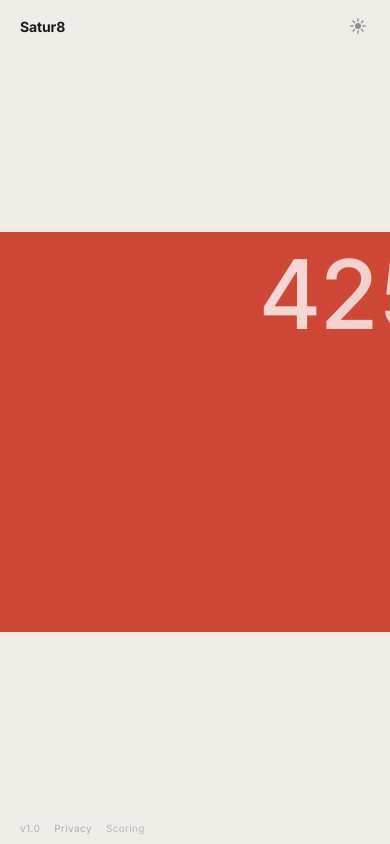
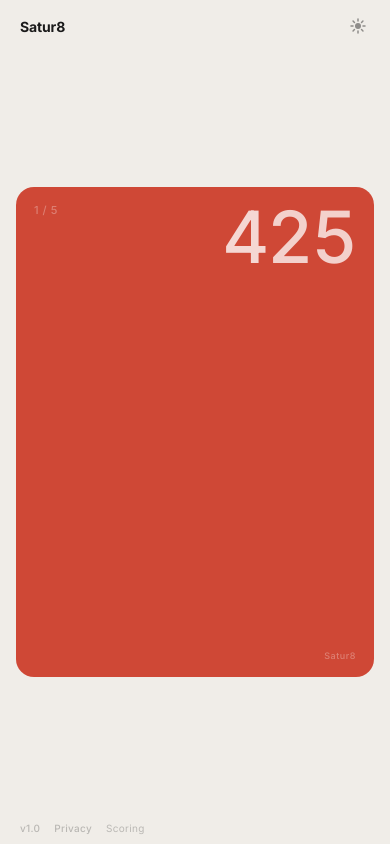
Before and after one commit to aryananand0409/satur8, a React (Vite) app: page / in a window 390 px wide. Both pictures are taken after a click on the button "play". Built offline with nearby package versions, Linux system fonts and the light colour scheme; a web font is replaced by a local one.

Commit message:
feat: mobile optimisation

```diff
--- a/index.html
+++ b/index.html
@@ -3,7 +3,7 @@
   <head>
     <meta charset="UTF-8" />
     <link rel="icon" type="image/svg+xml" href="/favicon.svg" />
-    <meta name="viewport" content="width=device-width, initial-scale=1.0" />
+    <meta name="viewport" content="width=device-width, initial-scale=1.0, maximum-scale=1.0" />
     <title>Satur8</title>
     <link href="https://fonts.googleapis.com/css2?family=Inter:ital,wght@0,200;0,300;0,400;0,500;0,700;0,900;1,200;1,300&display=swap" rel="stylesheet" />
   </head>
--- a/package.json
+++ b/package.json
@@ -10,6 +10,7 @@
     "preview": "vite preview"
   },
   "dependencies": {
+    "@vercel/analytics": "^2.0.1",
     "react": "^19.2.5",
     "react-dom": "^19.2.5"
   },
--- a/src/App.jsx
+++ b/src/App.jsx
@@ -120,8 +120,8 @@ function makeTheme(dark) {
 }
 
 // ── Constants ──────────────────────────────────────────────────────────────────
-const CARD_W = 520
-const CARD_H = 400
+const BASE_W = 520
+const BASE_H = 400
 const INTRO_W = 480
 const INTRO_H = 350
 const TOTAL_ROUNDS = 5
@@ -242,7 +242,7 @@ function IntroCard({ onPlay, t }) {
 const HOLD_MS = 300
 const SLIDE_MS = 180
 
-function MemorizeCard({ color, round, totalRounds, onDone }) {
+function MemorizeCard({ color, round, totalRounds, onDone, W = BASE_W, H = BASE_H, isMobile = false }) {
   const [stage, setStage] = useState('ready')
   const [wordOpacity, setWordOpacity] = useState(0)
   const [elapsed, setElapsed] = useState(0)
@@ -300,6 +300,9 @@ function MemorizeCard({ color, round, totalRounds, onDone }) {
 
   const countdown = Math.ceil((MEMORIZE_MS - elapsed) / 10)
   const display = String(Math.max(0, countdown)).padStart(3, '0')
+  const timerFontSize = isMobile
+    ? Math.min(80, Math.round(W * 0.20))
+    : Math.min(80, Math.round(W * 0.22))
 
   const wordLabel = stage === 'ready' ? 'ready'
                   : stage === 'set'   ? 'set'
@@ -308,8 +311,8 @@ function MemorizeCard({ color, round, totalRounds, onDone }) {
 
   return (
     <div style={{
-      width: CARD_W,
-      height: CARD_H,
+      width: W,
+      height: H,
       borderRadius: 18,
       background: bg,
       transition: 'background 0.25s ease',
@@ -323,25 +326,26 @@ function MemorizeCard({ color, round, totalRounds, onDone }) {
         </div>
       )}
 
-      <div style={{ position: 'absolute', top: 14, right: 18 }}>
+      <div style={{ position: 'absolute', top: 14, right: 18, maxWidth: '90%', overflow: 'hidden' }}>
         {wordLabel && (
           <div style={{
             opacity: wordOpacity,
             transition: `opacity ${SLIDE_MS}ms ease`,
-            fontSize: 48,
+            fontSize: timerFontSize,
             fontWeight: 500,
             lineHeight: 1,
             letterSpacing: '-0.03em',
-            color: textColor,
+            color: isBlack ? '#fff' : strong,
             fontVariantNumeric: 'tabular-nums',
             userSelect: 'none',
+            display: 'block',
           }}>
             {wordLabel}
           </div>
         )}
         {stage === 'timer' && (
           <div style={{
-            fontSize: 96,
+            fontSize: timerFontSize,
             fontWeight: 500,
             lineHeight: 1,
             letterSpacing: '-0.03em',
@@ -364,7 +368,9 @@ function MemorizeCard({ color, round, totalRounds, onDone }) {
 }
 
 // ── ResultCard ─────────────────────────────────────────────────────────────────
-function ResultCard({ targetColor, guessColor, score, round, totalRounds, onNext }) {
+function ResultCard({ targetColor, guessColor, score, round, totalRounds, onNext, W = BASE_W, H = BASE_H }) {
+  if (!targetColor || !guessColor || score === null || score === undefined) return null
+
   const gHex = hsbToHex(...guessColor)
   const tHex = hsbToHex(...targetColor)
   const gl = luma(...guessColor)
@@ -403,10 +409,12 @@ function ResultCard({ targetColor, guessColor, score, round, totalRounds, onNext
     return () => window.removeEventListener('keydown', handler)
   }, [onNext])
 
+  const fontSize = Math.min(80, Math.round((W || BASE_W) * 0.22))
+
   return (
     <div style={{
-      width: CARD_W,
-      height: CARD_H,
+      width: W,
+      height: H,
       borderRadius: 16,
       overflow: 'hidden',
       display: 'flex',
@@ -419,7 +427,7 @@ function ResultCard({ targetColor, guessColor, score, round, totalRounds, onNext
         <div style={{ fontSize: 11, color: gDim, letterSpacing: '0.04em' }}>{round} / {totalRounds}</div>
 
         <div style={{ position: 'absolute', top: 20, right: 24, textAlign: 'right' }}>
-          <div style={{ fontSize: 96, fontWeight: 500, lineHeight: 1, color: gInk, letterSpacing: '-0.03em', fontVariantNumeric: 'tabular-nums' }}>
+          <div style={{ fontSize, fontWeight: 500, lineHeight: 1, color: gInk, letterSpacing: '-0.03em', fontVariantNumeric: 'tabular-nums' }}>
             {displayed.toFixed(2)}
           </div>
           <div style={{
@@ -486,6 +494,21 @@ export default function App() {
   const [scores, setScores] = useState([])
   const [lastGuess, setLastGuess] = useState(null)
   const [lastScore, setLastScore] = useState(null)
+  const [vw, setVw] = useState(window.innerWidth)
+  const [vh, setVh] = useState(window.innerHeight)
+
+  useEffect(() => {
+    const handle = () => { setVw(window.innerWidth); setVh(window.innerHeight) }
+    window.addEventListener('resize', handle)
+    return () => window.removeEventListener('resize', handle)
+  }, [])
+
+  const isMobile = vw < 768
+  const HEADER_H = 49
+  const FOOTER_H = 41
+  const availableH = vh - HEADER_H - FOOTER_H
+  const CARD_W = isMobile ? vw - 32 : BASE_W
+  const CARD_H = isMobile ? Math.round(availableH * 0.65) : BASE_H
 
   const t = makeTheme(dark)
 
@@ -571,6 +594,9 @@ export default function App() {
             round={round + 1}
             totalRounds={TOTAL_ROUNDS}
             onDone={() => setScreen('guess')}
+            W={CARD_W}
+            H={CARD_H}
+            isMobile={isMobile}
           />
         )}
         {screen === 'guess' && colors[round] && (
@@ -583,6 +609,7 @@ export default function App() {
             W={CARD_W}
             H={CARD_H}
             t={t}
+            isMobile={isMobile}
           />
         )}
         {screen === 'result' && lastGuess && (
@@ -594,6 +621,8 @@ export default function App() {
             round={round + 1}
             totalRounds={TOTAL_ROUNDS}
             onNext={onNext}
+            W={CARD_W}
+            H={CARD_H}
           />
         )}
         {screen === 'final' && (
--- a/src/components/FinalCard.jsx
+++ b/src/components/FinalCard.jsx
@@ -6,11 +6,27 @@ export default function FinalCard({ scores, colors, guesses, onPlayAgain, onHome
   const maxScore = scores.length * 10;
   const [copied, setCopied] = useState(false);
 
-  const handleShare = () => {
+  const handleShare = async () => {
     const bars = scores.map((s) => (s >= 8 ? "🟩" : s >= 5 ? "🟨" : "🟥")).join("");
-    navigator.clipboard?.writeText(`Satur8 ${total.toFixed(2)}/${maxScore}\n${bars}`);
-    setCopied(true);
-    setTimeout(() => setCopied(false), 2000);
+    const text = `Satur8 ${total.toFixed(2)}/${maxScore}\n${bars}`;
+
+    try {
+      await navigator.clipboard.writeText(text);
+      setCopied(true);
+      setTimeout(() => setCopied(false), 2000);
+    } catch (e) {
+      const el = document.createElement('textarea');
+      el.value = text;
+      el.style.position = 'fixed';
+      el.style.opacity = '0';
+      document.body.appendChild(el);
+      el.focus();
+      el.select();
+      document.execCommand('copy');
+      document.body.removeChild(el);
+      setCopied(true);
+      setTimeout(() => setCopied(false), 2000);
+    }
   };
 
   // Same horizontal padding as the buttons row
@@ -145,7 +161,8 @@ export default function FinalCard({ scores, colors, guesses, onPlayAgain, onHome
           style={{
             flex: 1, padding: "10px",
             background: t.btnBg, border: `1px solid ${t.border}`,
-            color: t.textDim, borderRadius: 9, cursor: "pointer",
+            color: t.text, fontWeight: 600,
+            borderRadius: 9, cursor: "pointer",
             fontSize: 12, fontFamily: "inherit",
             transition: "opacity 0.15s",
           }}
--- a/src/components/GuessCard.jsx
+++ b/src/components/GuessCard.jsx
@@ -9,7 +9,7 @@ const CheckIcon = () => (
   </svg>
 );
 
-export default function GuessCard({ targetColor, round, totalRounds, onSubmit, W, H, t }) {
+export default function GuessCard({ targetColor, round, totalRounds, onSubmit, W, H, t, isMobile = false }) {
   // Internal state — targetColor never touches these
   const [h, setH] = useState(0);
   const [s, setS] = useState(50);
@@ -29,7 +29,7 @@ export default function GuessCard({ targetColor, round, totalRounds, onSubmit, W
   const btnBg = l > 0.55 ? "rgba(0,0,0,0.18)" : "rgba(255,255,255,0.88)";
   const btnColor = l > 0.55 ? "#000" : "#111";
 
-  const panelW = Math.round(W * 0.31);
+  const panelW = isMobile ? Math.round(W * 0.28) : Math.round(W * 0.31);
   const slotW = Math.floor(panelW / 3);
   const lastW = panelW - slotW * 2;
 
--- a/src/index.css
+++ b/src/index.css
@@ -13,6 +13,9 @@ body {
   font-weight: 500;
   -webkit-font-smoothing: antialiased;
   overflow: hidden;
+  position: fixed;
+  width: 100%;
+  height: 100%;
 }
 
 @keyframes popIn {
```
Also changed, not shown: 1 other file (tests, documents, lock files or other folders).
